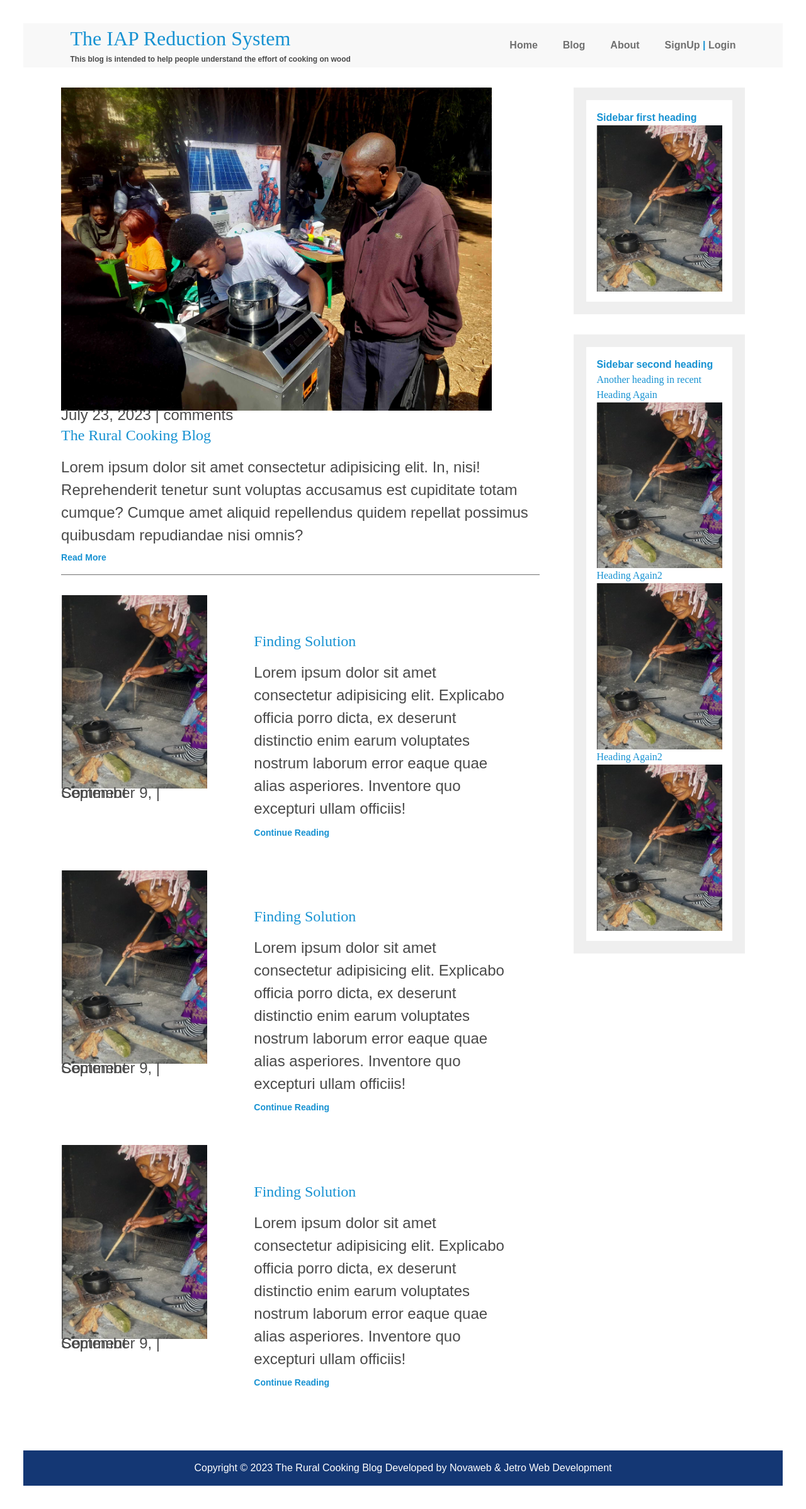
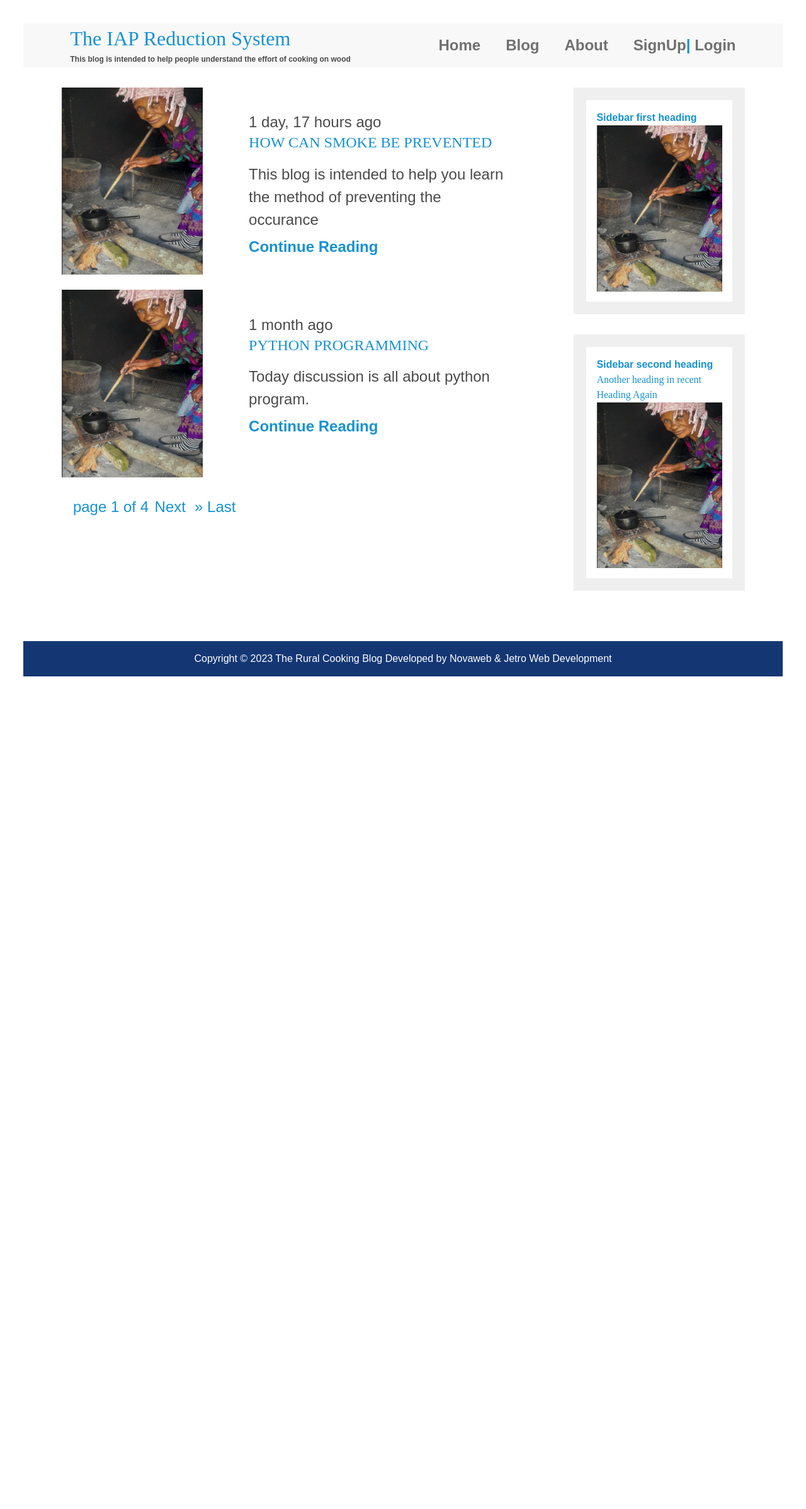
Before and after one commit to ledmer/Django-Luis, a Django app: page /blog/ in a window 1280 px wide. Shown: the whole page at 63% size. After the commit the page ends 1074 px from the top, so only its background shows below. Run offline with Django 4.2, Linux system fonts and the light colour scheme; data comes from the database, SQL or seed files in the repository; both versions use the stored data as it was after the commit; some web fonts are replaced.

Commit message:
modify the index,blog and comment section

```diff
--- a/IAP-Website/blog/templates/blog/blog.html
+++ b/IAP-Website/blog/templates/blog/blog.html
@@ -6,63 +6,68 @@
     <div class="container container-main">
             <main role="main">
 
+                <!-- This blog represent the daily post section -->
+                {% for posts in post %}
+                <article class="article-recent">
 
-                <article class="article-feature">
-                    <h2 class="article-title">The Rural Cooking Blog</h2>
-                        <img src="{% static 'asset/images/test2.jpg' %}" alt="" class="article-image">
-                        <p class="article-info">July 23, 2023 | comments</p>
-                    <p class="article-body">Lorem ipsum dolor sit amet consectetur adipisicing elit. In, nisi! Reprehenderit tenetur sunt voluptas accusamus est cupiditate totam cumque? Cumque amet aliquid repellendus quidem repellat possimus quibusdam repudiandae nisi omnis?</lorem:400>
-                    </p>
-                    <a href="" class="article-read-more">Read More</a>
-                </article>
-
-
-                <article class="article-recent">
                     <div class="article-recent-main">
-                        <h2 class="article-title">Finding Solution</h2>
-                        <p class="article-body">Lorem ipsum dolor sit amet consectetur adipisicing elit. Explicabo officia porro dicta, ex deserunt distinctio enim earum voluptates nostrum laborum error eaque quae alias asperiores. Inventore quo excepturi ullam officiis!
+                        <p class="article-info">{{posts.current_time|timesince}} ago</p>
+                        <h2 class="article-title">{{posts.title|upper}}</h2>
+                        <p class="article-body">{{posts.body|truncatewords:20}}</p>
                         </p>
-                        <a href="" class="article-read-more">Continue Reading</a>
+                        <a href="{% url 'post_details' posts.slug %}" class="article-read-more">Continue Reading</a>
                     </div>
 
                     <div class="article-recent-secondary">
                         <img src="{% static 'asset/images/woman_cooking.png' %}" alt="" class="article-image">
-                        <p class="article-info">September 9, | Comment</p>
+                        <br>
                     </div>
 
                 </article>
+                {%endfor%}
+
+                <!-- Pagination Section  -->
+                      <!-- Pagination section -->
+
+            <ul class="pagination-list">
+
+                {% if post.has_previous %}
+
+                <li class="pagination-line">
+                    <a class="page-link" href="?page=1">&laquo;First</a>
+                </li>
+
+                 <li class="pagination-line">
+                    <a class="page-link" href="?page={{post.previous_page_number }}">Previous</a>
+                </li>
+
+                {%endif%}
+                <li class="pagination-line">
+                    <a class="page-link" href="#">page {{post.number}} of {{post.paginator.num_pages}}</a>
+                </li>
 
 
-                <article class="article-recent">
-                    <div class="article-recent-main">
-                        <h2 class="article-title">Finding Solution</h2>
-                        <p class="article-body">Lorem ipsum dolor sit amet consectetur adipisicing elit. Explicabo officia porro dicta, ex deserunt distinctio enim earum voluptates nostrum laborum error eaque quae alias asperiores. Inventore quo excepturi ullam officiis!
-                        </p>
-                        <a href="" class="article-read-more">Continue Reading</a>
-                    </div>
 
-                    <div class="article-recent-secondary">
-                        <img src="{% static 'asset/images/woman_cooking.png' %}" alt="" class="article-image">
-                        <p class="article-info">September 9, | Comment</p>
-                    </div>
+                {% if post.has_next %}
+                <span>
+                <li class="pagination-line">
+                    <a class="page-link" href="?page={{post.next_page_number }}"> Next</a>
+                </li>
 
-                </article>
+                <li class="pagination-line">
+                    <a class="page-link" href="?page={{post.paginator.num_pages }}">&raquo; Last</a>
+                </li>
 
 
-                <article class="article-recent">
-                    <div class="article-recent-main">
-                        <h2 class="article-title">Finding Solution</h2>
-                        <p class="article-body">Lorem ipsum dolor sit amet consectetur adipisicing elit. Explicabo officia porro dicta, ex deserunt distinctio enim earum voluptates nostrum laborum error eaque quae alias asperiores. Inventore quo excepturi ullam officiis!
-                        </p>
-                        <a href="" class="article-read-more">Continue Reading</a>
-                    </div>
+                {%endif%}
 
-                    <div class="article-recent-secondary">
-                        <img src="{% static 'asset/images/woman_cooking.png' %}" alt="" class="article-image">
-                        <p class="article-info">September 9, | Comment</p>
-                    </div>
+        </ul>
 
-                </article>
+        <!-- pagination end -->
+
+                <!-- end of Pagination section  -->
+
+                <!-- end of daily posting -->
 
             </main><!--end of main here-->
 
@@ -86,18 +91,6 @@
                         <img src="{% static 'asset/images/woman_cooking.png' %}" alt="" class="widget-image">
                     </div>
 
-                    <div clas="widget-recent-post">
-                        <h3 class="widget-recent-post-title">Heading Again2</h3>
-                        <img src="{% static 'asset/images/woman_cooking.png' %}" alt="" class="widget-image">
-                    </div>
-
-
-
-                    <div clas="widget-recent-post">
-                        <h3 class="widget-recent-post-title">Heading Again2</h3>
-                        <img src="{% static 'asset/images/woman_cooking.png' %}" alt="" class="widget-image">
-                    </div>
-
                 </div>
             </aside>
         </div>
--- a/IAP-Website/blog/templates/blog/details.html
+++ b/IAP-Website/blog/templates/blog/details.html
@@ -6,7 +6,7 @@
     <div class="container">
         <div class="">
             <div class="banner-section">
-                <p class="banner-heading"><span>Blog</span><br>{{post.title}}</p>
+                <p class="banner-heading"><span>Blog </span><br>{{post.title}}</p>
             </div>
             <br>
             <p class="article-info"><strong>{{post.current_time|timesince}} ago</strong></p>
--- a/IAP-Website/blog/views.py
+++ b/IAP-Website/blog/views.py
@@ -5,13 +5,18 @@ from django.contrib.auth.forms import UserCreationForm
 from .forms import CreateUserForm, CommentForm
 from django.contrib import messages
 from django.contrib.auth import authenticate, login, logout
-#from django.core.paginator import Paginator
+from django.core.paginator import Paginator
 # Create your views here.
 
 def index(request):
     post = Post.objects.all()
+    paginator = Paginator(post,1)
 
-    return render(request, "blog/index.html",{"post": post})
+    page_number = request.GET.get("page")
+    post_obj = paginator.get_page(page_number)
+
+
+    return render(request, "blog/index.html",{"post": post_obj})
 
 #Comments
 def details(request, slug):
@@ -33,10 +38,19 @@ def details(request, slug):
 
 
 def blog(request):
-    return render(request, "blog/blog.html")
+    post = Post.objects.all()
+    paginator = Paginator(post,2)
+
+    page_number = request.GET.get("page")
+    post_obj = paginator.get_page(page_number)
+
+
+    return render(request, "blog/blog.html",{"post": post_obj})
+
 
 def about(request):
     return render(request, "blog/about.html")
+
 # def blog(request):
 #     return render(request, "blog/blog.html")
 
--- a/IAP-Website/static/asset/css/style.css
+++ b/IAP-Website/static/asset/css/style.css
@@ -11,11 +11,14 @@ body{
     /* font-size: 1.95rem; */
     font-weight: 300;
     padding : 2.3rem;
-    margin : 0;
+
 }
 
 img {
     max-width : 100%;
+    width : 100%;
+    margin :0;
+    padding :0;
     display : block;
 
 }
@@ -186,12 +195,54 @@ a:focus{
     object-fit:cover;
     height : 65vh;
 }
+
+.pagination-list{
+    min-height : 30px;
+    margin : 0;
+    padding : 0 14px;
+
+}
+.nav-list-item{
+    font-size : 1.5rem;
+    display: flex;
+    margin : 0;
+    padding : .9, .9em;
+
+}
+.pagination-line{
+    display: inline;
+    padding : .3rem;
+    /* margin : 0 auto; */
+    -webkit-transition: all 0.3s ease-in-out;
+    transition: all 0.3s ease-in-out;
+
+}
+
+.pagination-item{
+    text-align: left;
+
+}
+.page-link{
+    font-size : 1.5rem;
+    margin : .5 .5em;
+    color : #1792d2;
+}
+
+.page-link:hover{
+    background-color : #1792d2;
+    color : #f8f8f8;
+    padding : .3em;
+    -webkit-transition: all 0.3s ease-in-out;
+    transition: all 0.3s ease-in-out;
+    border-radius: .3em;
+}
 .article-title, .article-info, .article-body, .comment{
     font-size : 1.5rem;
     margin : 0;
     padding : .3em 0;
 
 }
+
 
 
 
@@ -312,8 +388,6 @@ footer{
     }
 }
 
-
-.article-read-more,
 .article-read-more{
     font-size: 0.875rem;
 }
@@ -333,7 +407,7 @@ footer{
 
 }
 
-.article-title{
+.article-title, .article-read-more{
     font-size: 1.5rem;
 }
 .widget-title,
```
Also changed, not shown: other parts of IAP-Website/static/asset/css/style.css (+36 -5 lines), IAP-Website/blog/templates/blog/index.html (+48 -2 lines), IAP-Website/blog/migrations/0007_alter_comment_options.py (added), IAP-Website/db.sqlite3.
